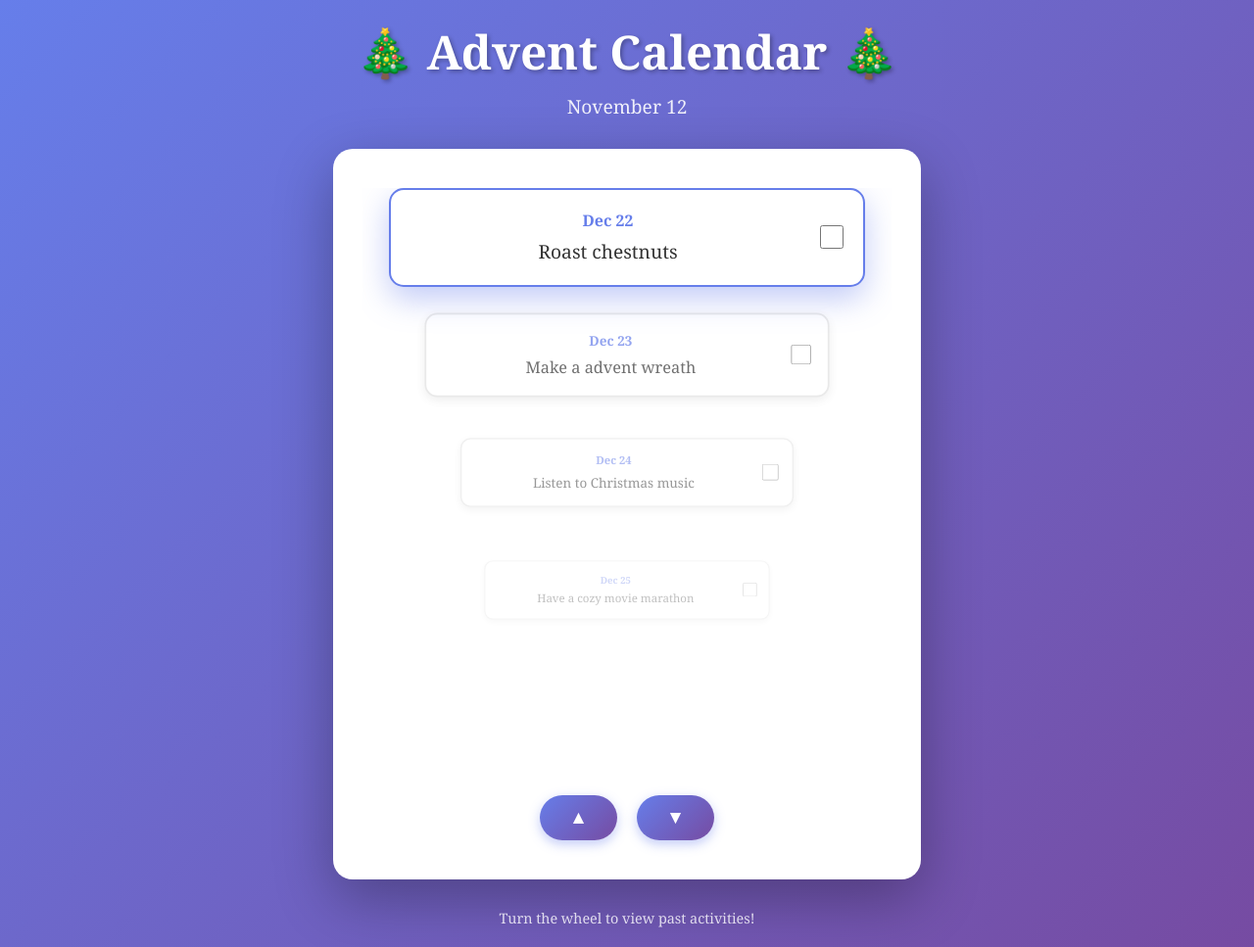
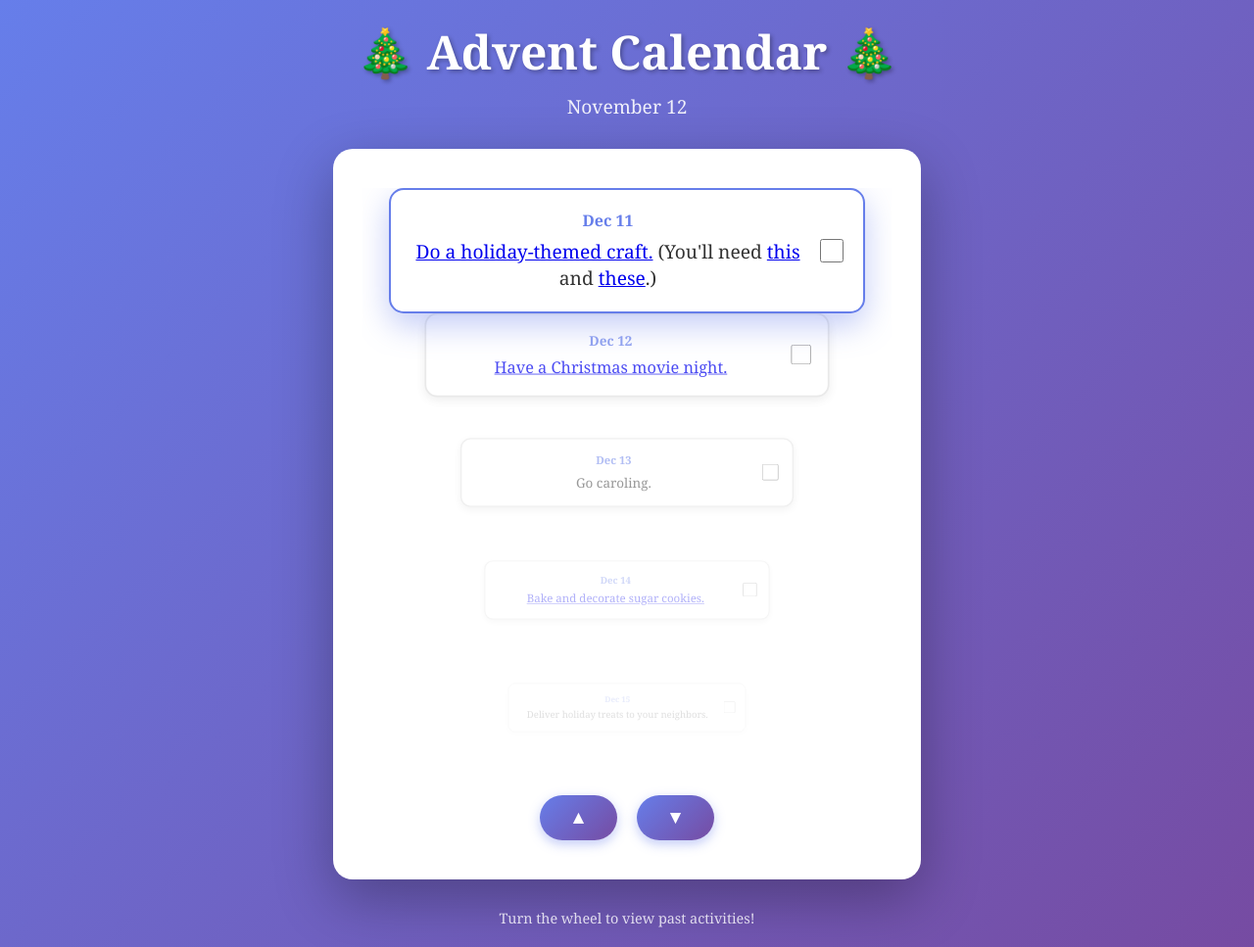
Before and after one commit to bdhamilton/advent, a Flask app: page / in a window 1280 px wide. Shown: the whole page at 98% size. Run offline with Flask 3, Linux system fonts and the light colour scheme; some libraries are stand-ins or nearby versions.

Commit message:
Update activities list

```diff
--- a/app.py
+++ b/app.py
@@ -19,31 +19,30 @@ START_DATE = datetime.strptime(
 
 # Ordered list of activities - same activity shown to all users on each day
 ACTIVITIES = [
-    "Drink hot cocoa with marshmallows",
-    "Sing a Christmas carol",
-    "Bake Christmas cookies",
-    "Watch a holiday movie",
-    "Make paper snowflakes",
-    "Read a Christmas story",
-    "Write a letter to Santa",
-    "Decorate the Christmas tree",
-    "Make homemade ornaments",
-    "Light a festive candle",
-    "Go caroling in the neighborhood",
-    "Make a gingerbread house",
-    "String popcorn garland",
-    "Donate to a local charity",
-    "Make holiday cards",
-    "Have a snowball fight",
-    "Build a snowman",
-    "Go ice skating",
-    "Visit a Christmas market",
-    "Wrap presents with festive paper",
-    "Look at Christmas lights",
-    "Roast chestnuts",
-    "Make a advent wreath",
-    "Listen to Christmas music",
-    "Have a cozy movie marathon"
+    "Have a snowball fight (with real or paper snowballs).",
+    "Buy a new ornament.",
+    "Have dinner under the Christmas tree.",
+    "Send someone on a candy cane hunt.",
+    "<a href='https://www.target.com/p/christmas-tree-house-gingerbread-house-kit-28-5oz-favorite-day-8482/-/A-85929069#lnk=sametab' target='_blank'>Decorate a gingerbread house.</a>",
+    "<a href='https://www.target.com/p/christmas-tree-house-gingerbread-house-kit-28-5oz-favorite-day-8482/-/A-85929069#lnk=sametab' target='_blank'>Christmas music dance party!</a>",
+    "Spend all day in Christmas PJs.",
+    "<a href='https://www.uspsoperationsanta.com/getinvolved' target='_blank'>Write and send a letter to Santa.</a>",
+    "<a href='https://www.southernliving.com/food/drinks/spike-store-bought-eggnog' target='_blank'>Drink (spiked?) eggnog.</a>",
+    "Eat dinner by candlelight.",
+    "<a href='https://designimprovised.com//2016/12/diy-christmas-present-wreath.html' target='_blank'>Do a holiday-themed craft.</a> (You'll need <a href='https://www.michaels.com/product/18-wire-wreath-frame-by-ashland-10174335?michaelsStore=1577&inv=20' target='_blank'>this</a> and <a href='https://www.amazon.com/Liliful-Christmas-Ornaments-Miniature-Decorations/dp/B0CCHSG7ZC/' target='_blank'>these</a>.)",
+    "<a href='https://www.amazon.com/gp/video/detail/B09PQDYN2R/ref=atv_sr_fle_c_sr62ef6f_1_1_1?sr=1-1&pageTypeIdSource=ASIN&pageTypeId=B09PQKZJYZ&qid=1762890220649' target='_blank'>Have a Christmas movie night.</a>",
+    "Go caroling.",
+    "<a href='https://smittenkitchen.com/2019/12/unfussy-sugar-cookies/' target='_blank'>Bake and decorate sugar cookies.</a>",
+    "Deliver holiday treats to your neighbors.",
+    "<a href='https://www.amazon.com/Mudpuppy-Merry-Catmas-Illustrations-Christmas/dp/0735386315/' target='_blank'>Complete a holiday-themed puzzle.</a>",
+    "Wear a Santa hat to run errands.",
+    "Donate to a local nonprofit.",
+    "Attend a holiday-themed event.",
+    "Take a drive to look at Christmas lights.",
+    "Get a picture with Santa.",
+    "<a href='https://www.marthastewart.com/266694/decorating-with-paper-snowflakes' target='_blank'>Make paper snowflakes.</a>",
+    "Drink hot cocoa—bonus points if you doctor it with whipped cream, marshmallows, and sprinkles.",
+    "Read The Night Before Christmas."
 ]
 
 def get_todays_activity():
@@ -150,4 +149,4 @@ def toggle_activity():
 if __name__ == '__main__':
     # Only enable debug mode if explicitly set in environment
     debug_mode = os.getenv('FLASK_DEBUG', 'False').lower() == 'true'
-    app.run(debug=debug_mode, host='0.0.0.0', port=5000)
+    app.run(debug=debug_mode, host='0.0.0.0', port=5123)
--- a/templates/_activity_item.html
+++ b/templates/_activity_item.html
@@ -11,7 +11,7 @@
         <div class="wheel-item-content">
             <div class="activity-info">
                 <span class="activity-date">{{ item.date.strftime('%b %d') }}</span>
-                <span class="activity-text">{{ item.text }}</span>
+                <span class="activity-text">{{ item.text | safe }}</span>
             </div>
             <label class="wheel-checkbox-label">
                 <input type="checkbox"
--- a/templates/index.html
+++ b/templates/index.html
@@ -32,7 +32,7 @@
                                 <div class="wheel-item-content">
                                     <div class="activity-info">
                                         <span class="activity-date">{{ item.date.strftime('%b %d') }}</span>
-                                        <span class="activity-text">{{ item.text }}</span>
+                                        <span class="activity-text">{{ item.text | safe }}</span>
                                     </div>
                                     <label class="wheel-checkbox-label">
                                         <input type="checkbox"
```
